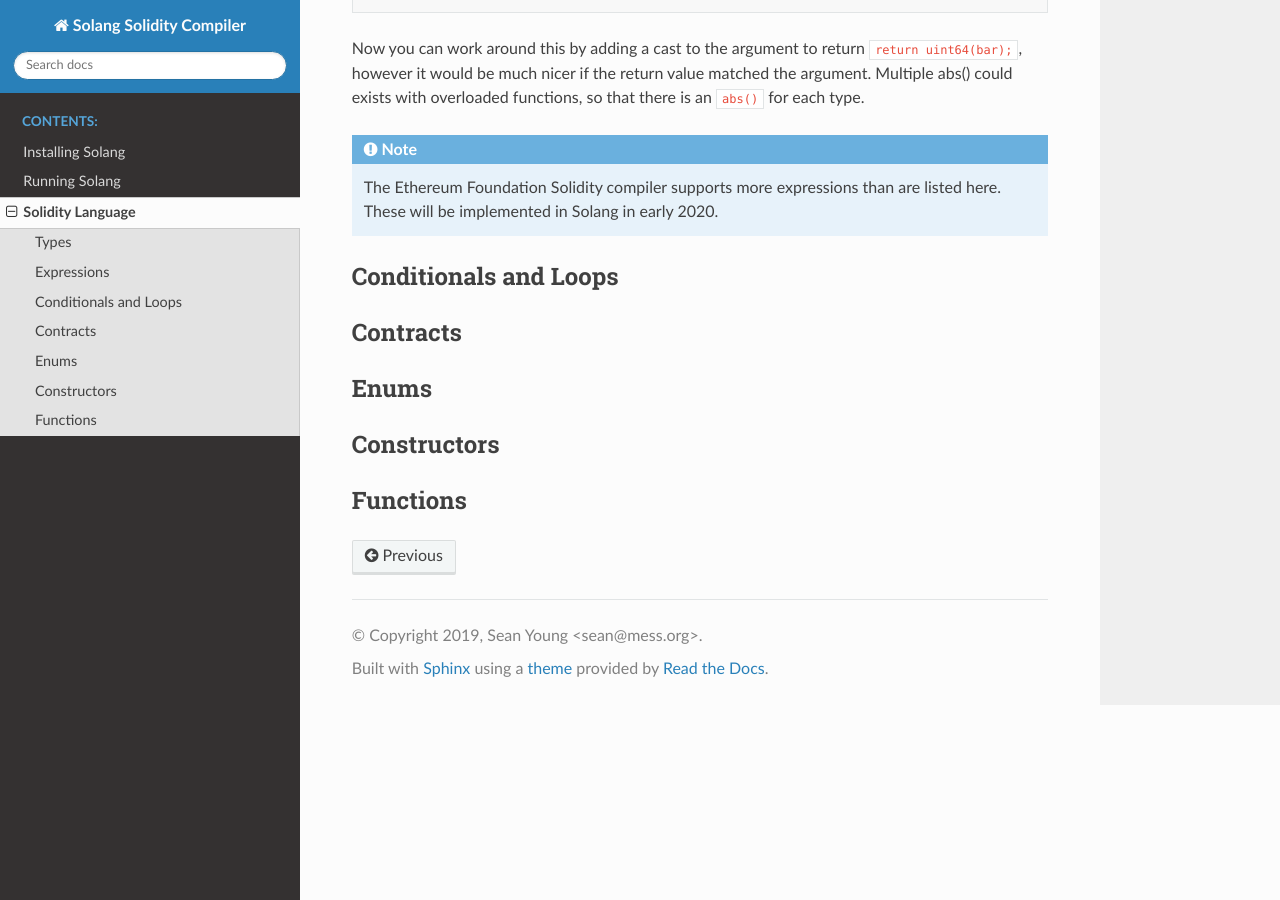
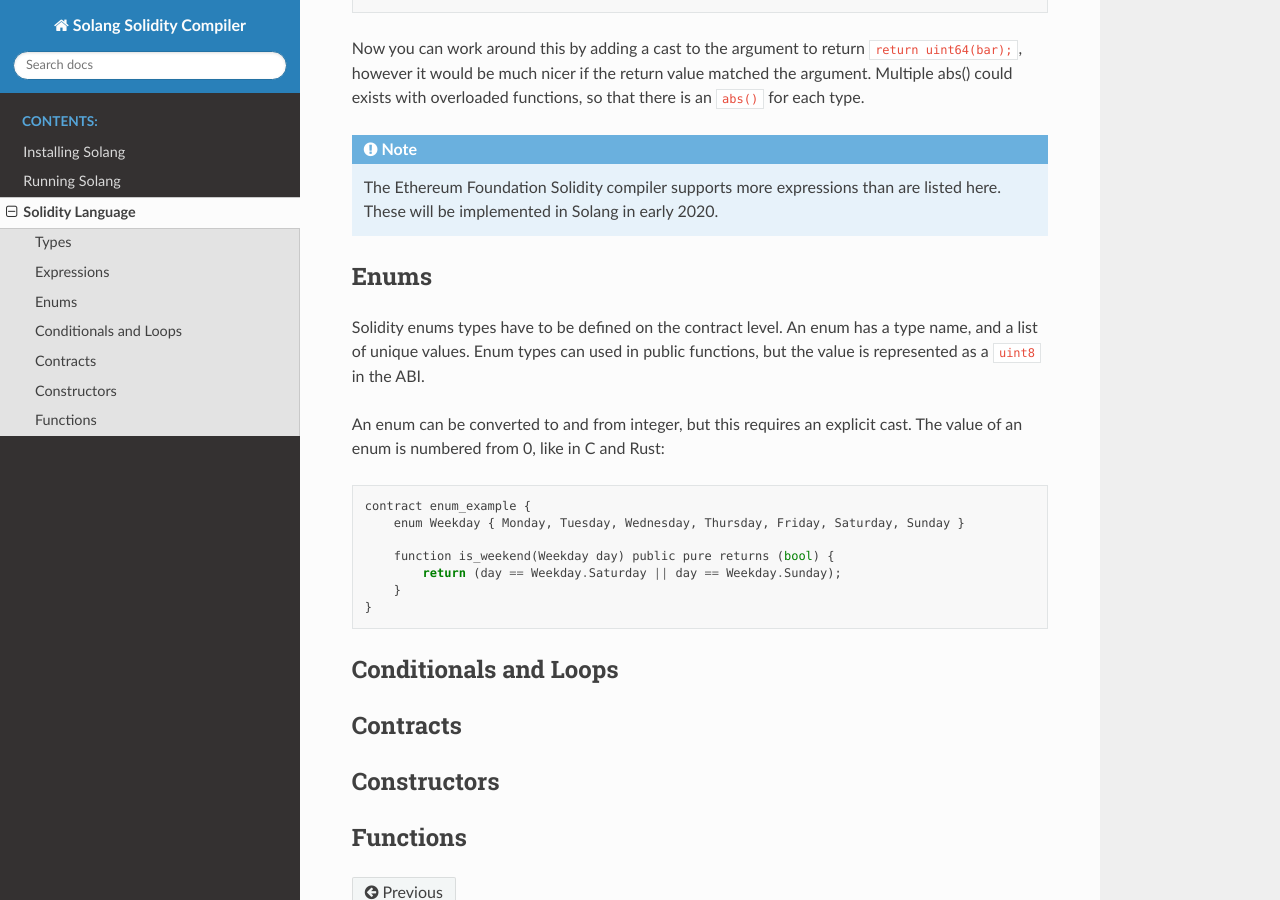
Before and after one commit to hyperledger-solang/solang, a Sphinx documentation site: the page built from docs/language.rst, in a window 1280 px wide and 900 px high, scrolled down 3230 px. Built offline with Sphinx 7.4.7 and the Read the Docs theme 2.0.0, drawn with Linux system fonts in a browser that asks for light colours.

Commit message:
Document enums
Signed-off-by: Sean <sean@mess.org>

```diff
--- a/docs/language.rst
+++ b/docs/language.rst
@@ -123,12 +123,12 @@ reviewer could see cast as a code smell.
 
 Some examples::
 
-	function abs(int bar) public returns (int64) {
-          if (bar > 0) {
-                  return bar;
-          } else {
-                  return -bar;
-      		}
+  function abs(int bar) public returns (int64) {
+      if (bar > 0) {
+          return bar;
+      } else {
+          return -bar;
+      }
   }
 
 The compiler will say::
@@ -144,15 +144,31 @@ with overloaded functions, so that there is an ``abs()`` for each type.
   The Ethereum Foundation Solidity compiler supports more expressions than are listed here.
   These will be implemented in Solang in early 2020.
 
+Enums
+-----
+
+Solidity enums types have to be defined on the contract level. An enum has a type name, and a list of
+unique values. Enum types can used in public functions, but the value is represented as a ``uint8``
+in the ABI.
+
+An enum can be converted to and from integer, but this requires an explicit cast. The value of an enum
+is numbered from 0, like in C and Rust::
+
+  contract enum_example {
+      enum Weekday { Monday, Tuesday, Wednesday, Thursday, Friday, Saturday, Sunday }
+
+      function is_weekend(Weekday day) public pure returns (bool) {
+          return (day == Weekday.Saturday || day == Weekday.Sunday);
+      }
+  }
+
+
 Conditionals and Loops
 ----------------------
 
 Contracts
 ---------
 
-Enums
------
-
 Constructors
 ------------
 
```
